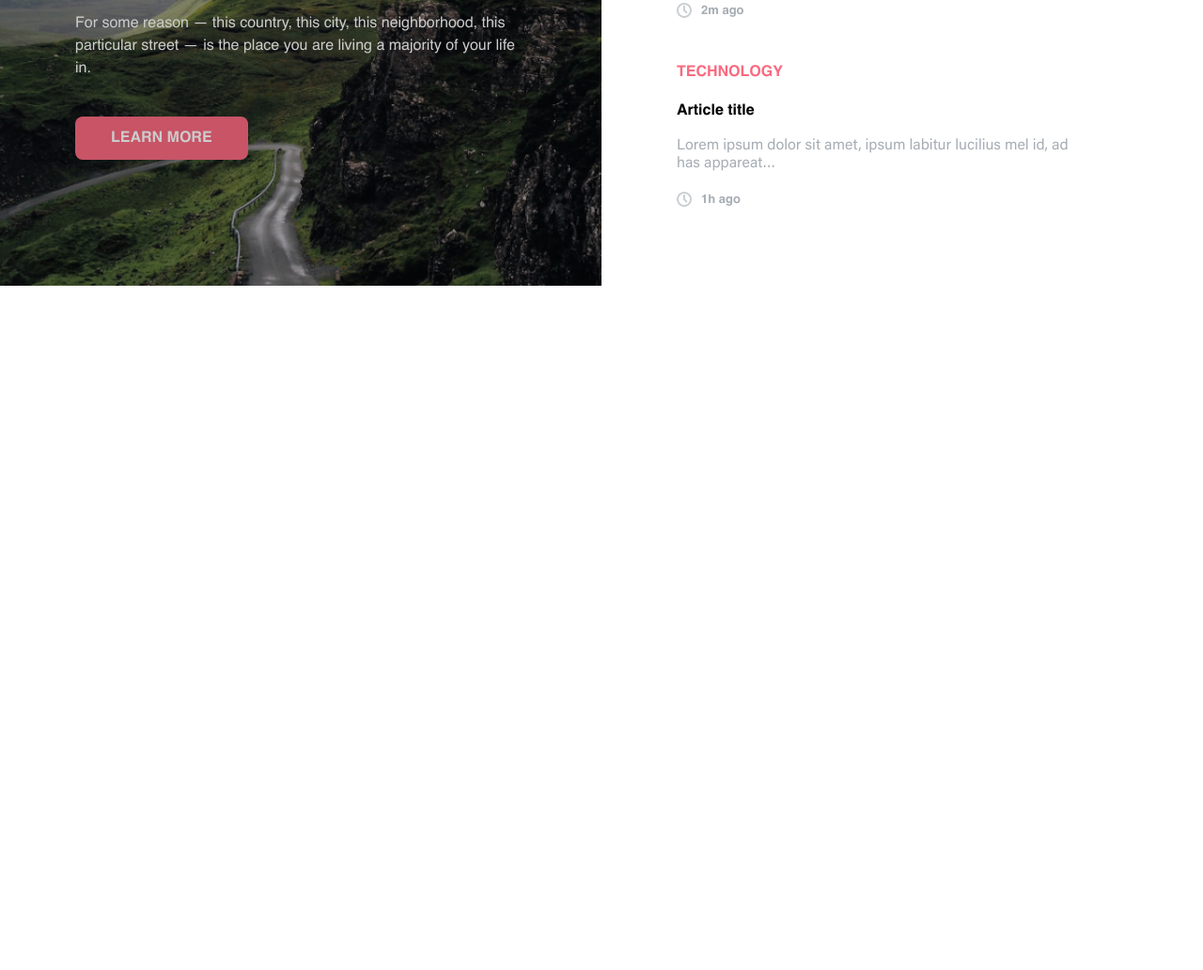
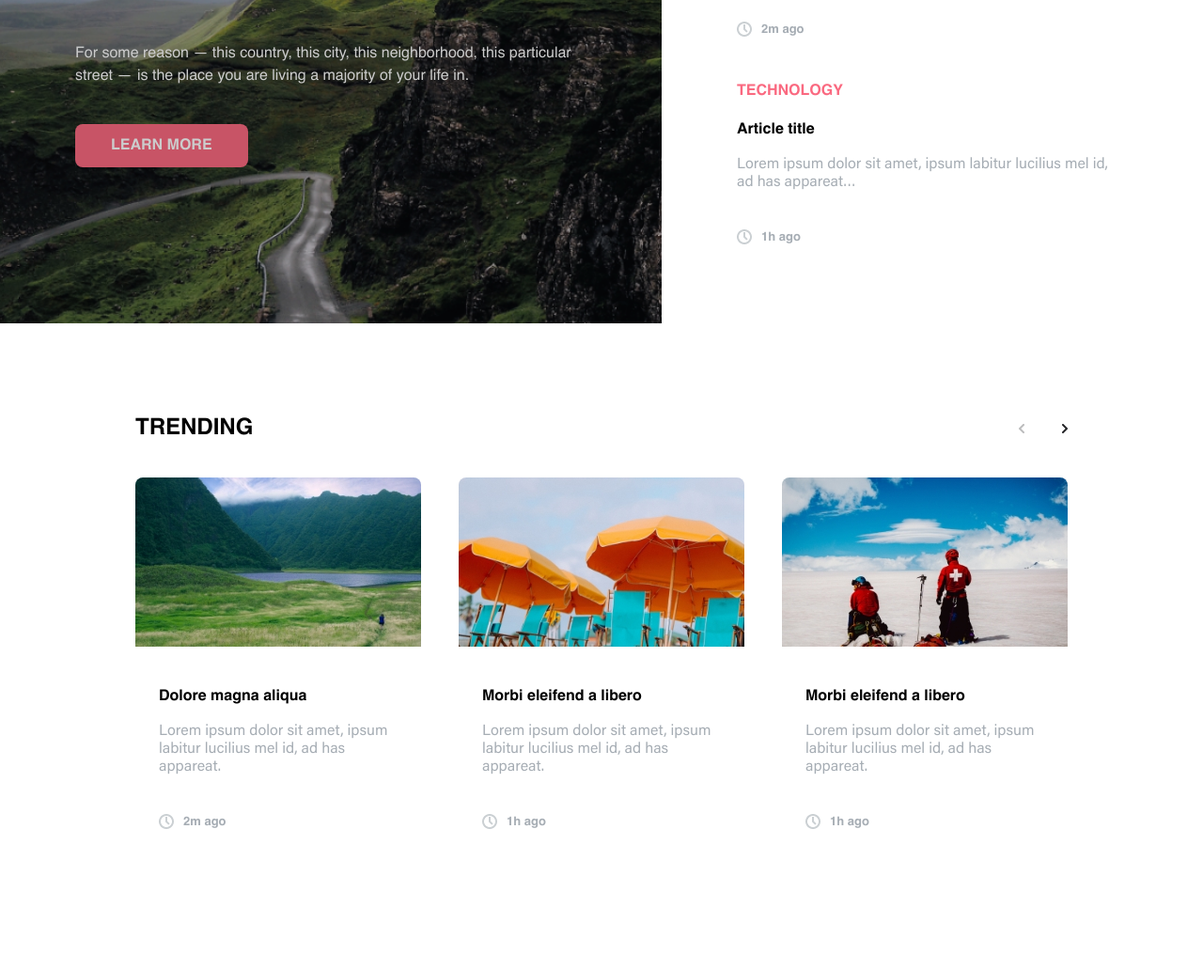
Before and after one commit to Makinloot/Unilab-1, a plain HTML site: page index.html in a window 1280 px wide. Shown: the part 386-1418 px from the top of the page at 94% size. Before the commit the page ends 800 px from the top, so only its background shows below. Drawn offline with Linux system fonts and the light colour scheme.

Commit message:
created trending section

```diff
--- a/css/main.css
+++ b/css/main.css
@@ -24,7 +24,7 @@
   list-style-type: none;
   text-decoration: none;
 }
-
+/* CUSTOM CLASSES */
 .flex {
   display: flex;
   justify-content: center;
@@ -49,7 +49,7 @@
     font-size: var(--fs-big);
 }
 
-/* sssssssss */
+/* HEADER STYLES */
 
 .header {
   min-height: 50px;
@@ -84,7 +84,7 @@
 
 
 
-
+/* MAIN STYLES */
 
 .main__wrapper {
     padding: 0;
@@ -100,8 +100,7 @@
     user-select: none;
     pointer-events: none;
 }
-
-
+/* NEWS STYLES */
 .news-container {
     color: var(--clr-white);
     background-image: url(../images/main-img.png);
@@ -110,11 +109,8 @@
     background-size: cover;
 }
 
-/* .news__heading {
-
-} */
-
 hr {
+    width: 100%;
     margin: 40px 0 45px 0;
     border: 1px solid var(--clr-white);
 }
@@ -138,15 +134,18 @@ hr {
     color: var(--clr-white);
     text-transform: uppercase;
 }
+/* MORE NEWS STYLES */
+.box {
+    margin: 0 0 80px 0;
+    justify-content: space-between;
+}
 
-
-
-
-.more-news__heading {
-    margin: 0 0 80px 0;
+.btn-container {
+    gap: 35px;
 }
 
 .article {
+    position: relative;
     margin: 0 0 50px 0;
 }
 
@@ -160,7 +159,7 @@ hr {
 }
 
 .article__text {
-    margin: 0 0 20px 0;
+    margin: 0 0 40px 0;
     font-family: var(--ff-secondary);
     font-size: var(--fs-medium);
     color: var(--clr-grey);
@@ -172,3 +171,32 @@ hr {
     font-size: var(--fs-small);
     color: var(--clr-grey);
 }
+
+/* SECTION 2 STYLES */
+
+.trending-container {
+    width: 90%;
+    margin: 0 auto;
+    flex-direction: column;
+}
+
+.trending__box {
+    width: 100%;
+    margin: 0 0 40px 0;
+}
+
+.trending__article-box {
+    flex-direction: column;
+}
+
+.article__img {
+    width: 100%;
+    min-height: 154px;
+}
+
+.article__img img {
+    width: 100%;
+    height: 100%;
+    object-fit: cover;
+    border-radius: .5rem .5rem 0 0;
+}
--- a/css/media.css
+++ b/css/media.css
@@ -11,9 +11,6 @@
   --fs-big: 1.5rem;
   --fs-medium: 1rem;
   --fs-small: 0.8125rem;
-}
-
-@media (min-width: 480px) {
 }
 
 @media (min-width: 768px) {
@@ -37,21 +34,39 @@
     gap: 27px;
   }
 
-  .overlay {
-    /* display: none; */
+  .btn-container {
+    gap: 40px;
   }
 
   .article {
     display: inline-block;
     max-width: 285px;
   }
+
   .article:nth-last-child(1) {
     margin: 0 0 0 30px;
   }
 
-  .article__text {
-    max-width: 285px;
-  }
+  .article__img {
+    max-width: 284px;
+    height: 180px;
+ }
+
+ .trending__article-box {
+    width: 100%;
+    justify-content: space-between;
+    align-items: flex-start;
+    flex-direction: row;
+    gap: 40px;
+ }
+
+ .trending__article:nth-last-child(1) {
+    margin: 0;
+ }
+
+ .article__trend-text {
+    padding: 20px 25px;
+ }
 }
 
 @media (min-width: 1024px) {
@@ -61,11 +76,7 @@
 
   .section-1 {
     display: grid;
-    grid-template-columns: 1fr 1fr;
-  }
-
-  hr {
-    width: 100%;
+    grid-template-columns: 55% 1fr;
   }
 
   .news-container {
@@ -76,14 +87,15 @@
   }
 
   .article {
-    display: inline-block;
     max-width: 420px;
   }
+
   .article:nth-last-child(1) {
     margin: 0;
   }
 
-  .article__text {
-    max-width: 420px;
-  }
+  .article__img {
+    max-width: 360px;
+    height: 180px;
+ }
 }
--- a/index.html
+++ b/index.html
@@ -10,13 +10,16 @@
     <title>Document</title>
   </head>
   <body>
+    <!-- HEADER CONTENT -->
     <header class="header flex">
       <div class="wrapper header__wrapper flex">
+        <!-- BURGER MENU -->
         <div class="burger">
           <img src="./images/menu-icon.png" alt="menu icon" />
         </div>
         <a class="logo__text" href="index.html">logo</a>
         <div class="header__menu flex">
+            <!-- NAVBAR -->
           <nav class="nav-bar">
             <ul class="nav__list-wrapper flex">
               <li class="nav-item"><a href="index.html">home</a></li>
@@ -31,10 +34,12 @@
         </div>
       </div>
     </header>
-
+    <!-- MAIN CONTENT -->
     <main class="main">
       <div class="wrapper main__wrapper">
+        <!-- SECTION 1 -->
         <section class="section-1">
+            <!-- SECTION 1 NEWS -->
           <div class="news-container container">
             <div class="overlay"></div>
             <h2 class="news__heading heading">world news</h2>
@@ -47,10 +52,18 @@
             </p>
             <a href="#" class="btn">learn more</a>
           </div>
+          <!-- SECTION 1 MORE NEWS -->
           <div class="more-news-container container">
-            <h2 class="more-news__heading heading">more news</h2>
+            <div class="box flex">
+                <h2 class="more-news__heading heading">more news</h2>
+                <div class="btn-container flex">
+                    <img src="./images/arrow-back.png" alt="arrow icon">
+                    <img src="./images/arrow.png" alt="arrow icon">
+                </div>
+            </div>
+            <!-- ARTICLES -->
             <div class="news__article-box">
-              <div class="article">
+              <div class="news__article article">
                 <h3 class="article__heading heading">travel</h3>
                 <h4 class="article__title">Article title</h4>
                 <p class="article__text">
@@ -62,7 +75,7 @@
                   <p>2m ago</p>
                 </div>
               </div>
-              <div class="article">
+              <div class="news__article article">
                 <h3 class="article__heading heading">technology</h3>
                 <h4 class="article__title">Article title</h4>
                 <p class="article__text">
@@ -77,6 +90,58 @@
             </div>
           </div>
         </section>
+        <section class="section-2">
+            <div class="trending-container container flex">
+                <div class="trending__box box flex">
+                    <h2 class="trending__heading heading">trending</h2>
+                    <div class="btn-container flex">
+                        <img src="./images/arrow-back.png" alt="arrow icon">
+                        <img src="./images/arrow.png" alt="arrow icon">
+                    </div>
+                </div>
+                <div class="trending__article-box flex">
+                    <div class="trending__article article">
+                        <div class="article__img">
+                            <img src="./images/article-1.jpg" alt="article image">
+                        </div>
+                        <div class="article__trend-text">
+                            <h4 class="article__title">Dolore magna aliqua</h4>
+                            <p class="article__text">Lorem ipsum dolor sit amet, ipsum labitur lucilius mel id, ad has appareat.</p>
+                            <div class="article__details flex">
+                                <img src="./images/clock-icon.png" alt="clock icon" />
+                                <p>2m ago</p>
+                            </div>
+                        </div>
+                    </div>
+                    <div class="trending__article article">
+                        <div class="article__img">
+                            <img src="./images/article-2.jpg" alt="article image">
+                        </div>
+                        <div class="article__trend-text">
+                            <h4 class="article__title">Morbi eleifend a libero</h4>
+                            <p class="article__text">Lorem ipsum dolor sit amet, ipsum labitur lucilius mel id, ad has appareat.</p>
+                            <div class="article__details flex">
+                                <img src="./images/clock-icon.png" alt="clock icon" />
+                                <p>1h ago</p>
+                            </div>
+                        </div>
+                    </div>
+                    <div class="trending__article article">
+                        <div class="article__img">
+                            <img src="./images/article-3.jpg" alt="article image">
+                        </div>
+                        <div class="article__trend-text">
+                            <h4 class="article__title">Morbi eleifend a libero</h4>
+                            <p class="article__text">Lorem ipsum dolor sit amet, ipsum labitur lucilius mel id, ad has appareat.</p>
+                            <div class="article__details flex">
+                                <img src="./images/clock-icon.png" alt="clock icon" />
+                                <p>1h ago</p>
+                            </div>
+                        </div>
+                    </div>
+                </div>
+            </div>
+        </section>
       </div>
     </main>
   </body>
```
Also changed, not shown: images/arrow-back.png (added), images/arrow.png (added), images/article-1.jpg (added), images/article-2.jpg (added), images/article-3.jpg (added).
